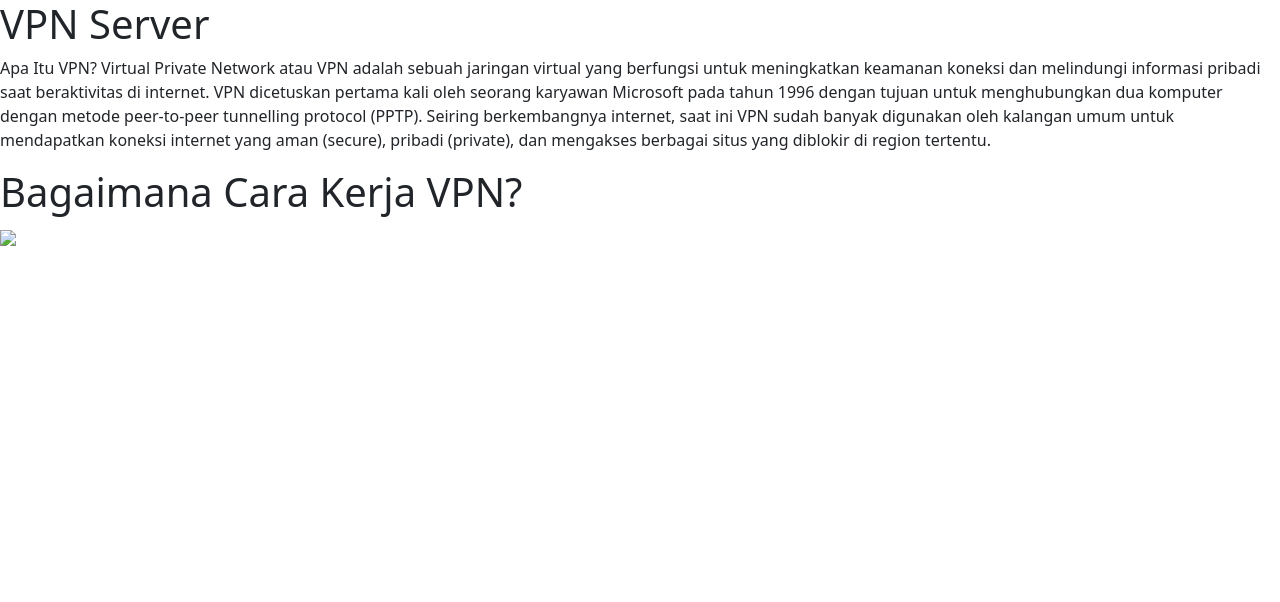
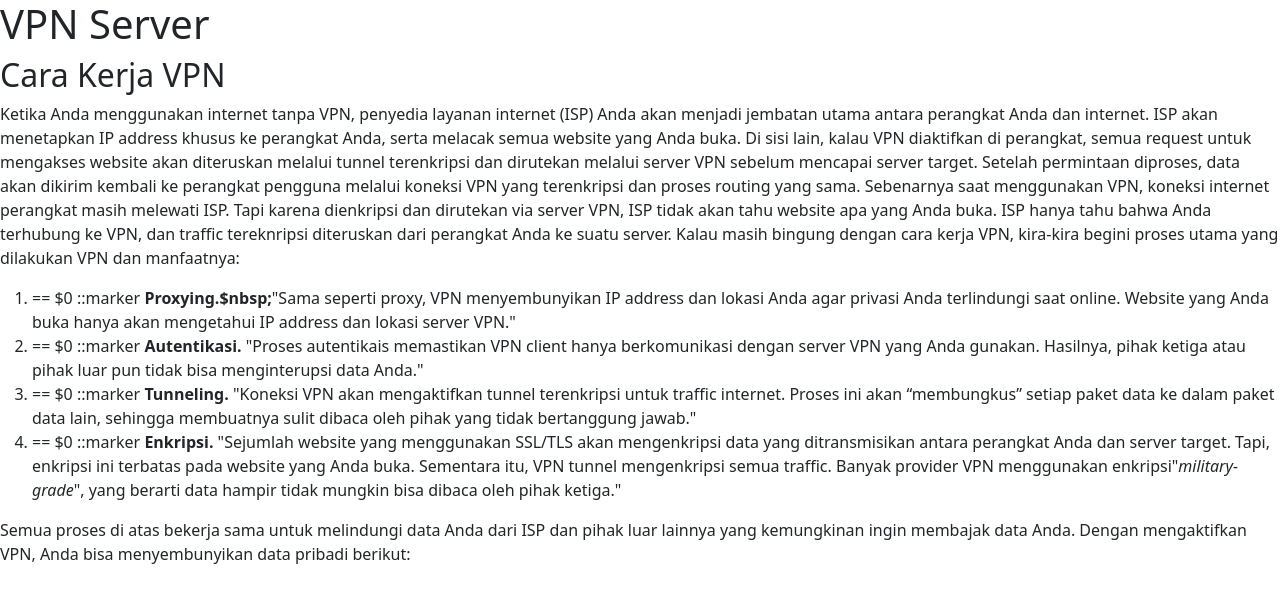
Before and after one commit to fathiryanda/fathiryanda.github.io, a plain HTML site: page vpnserver/index.html in a window 1280 px wide. Drawn offline with nearby package versions, Linux system fonts and the light colour scheme.

Commit message:
Update index.html

```diff
--- a/vpnserver/index.html
+++ b/vpnserver/index.html
@@ -9,13 +9,42 @@
   <body>
     <div>
     <h1>VPN Server</h1>
-    <p> Apa Itu VPN?
-Virtual Private Network atau VPN adalah sebuah jaringan virtual yang berfungsi untuk meningkatkan keamanan koneksi dan melindungi informasi pribadi saat beraktivitas di internet.
+    <h2>Cara Kerja VPN</h2>
+      <p>
+        Ketika Anda menggunakan internet tanpa VPN, penyedia layanan internet (ISP) Anda akan menjadi jembatan utama antara perangkat Anda dan internet. ISP akan menetapkan IP address khusus ke perangkat Anda, serta melacak semua website yang Anda buka.
 
-VPN dicetuskan pertama kali oleh seorang karyawan Microsoft pada tahun 1996 dengan tujuan untuk menghubungkan dua komputer dengan metode peer-to-peer tunnelling protocol (PPTP). Seiring berkembangnya internet, saat ini VPN sudah banyak digunakan oleh kalangan umum untuk mendapatkan koneksi internet yang aman (secure), pribadi (private), dan mengakses berbagai situs yang diblokir di region tertentu.</p></div>
+Di sisi lain, kalau VPN diaktifkan di perangkat, semua request untuk mengakses website akan diteruskan melalui tunnel terenkripsi dan dirutekan melalui server VPN sebelum mencapai server target.
 
-    <h1>Bagaimana Cara Kerja VPN?</h1>
-    <img src="Gambar1"/>
+Setelah permintaan diproses, data akan dikirim kembali ke perangkat pengguna melalui koneksi VPN yang terenkripsi dan proses routing yang sama.
+
+Sebenarnya saat menggunakan VPN, koneksi internet perangkat masih melewati ISP. Tapi karena dienkripsi dan dirutekan via server VPN, ISP tidak akan tahu website apa yang Anda buka. ISP hanya tahu bahwa Anda terhubung ke VPN, dan traffic tereknripsi diteruskan dari perangkat Anda ke suatu server.
+
+Kalau masih bingung dengan cara kerja VPN, kira-kira begini proses utama yang dilakukan VPN dan manfaatnya:
+      </p>
+      <ol>
+        <li>== $0
+        ::marker
+        <strong>Proxying.$nbsp;</strong>"Sama seperti proxy, VPN menyembunyikan IP address dan lokasi Anda agar privasi Anda terlindungi saat online. Website yang Anda buka hanya akan mengetahui IP address dan lokasi server VPN."
+        </li>
+        <li> == $0
+          ::marker
+          <strong>Autentikasi.&nbsp;</strong>"Proses autentikais memastikan VPN client hanya berkomunikasi dengan server VPN yang Anda gunakan. Hasilnya, pihak ketiga atau pihak luar pun tidak bisa menginterupsi data Anda."
+        </li>
+        <li> == $0
+          ::marker
+          <strong>Tunneling.&nbsp;</strong>"Koneksi VPN akan mengaktifkan tunnel terenkripsi untuk traffic internet. Proses ini akan “membungkus” setiap paket data ke dalam paket data lain, sehingga membuatnya sulit dibaca oleh pihak yang tidak bertanggung jawab."
+        </li>
+        <li> == $0
+          ::marker
+          <strong>Enkripsi.&nbsp;</strong>"Sejumlah website yang menggunakan SSL/TLS akan mengenkripsi data yang ditransmisikan antara perangkat Anda dan server target. Tapi, enkripsi ini terbatas pada website yang Anda buka. Sementara itu, VPN tunnel mengenkripsi semua traffic. Banyak provider VPN menggunakan enkripsi"<em>military-grade</em>", yang berarti data hampir tidak mungkin bisa dibaca oleh pihak ketiga."
+        </li>
+      </ol>
+      <p>
+        Semua proses di atas bekerja sama untuk melindungi data Anda dari ISP dan pihak luar lainnya yang kemungkinan ingin membajak data Anda.
+
+Dengan mengaktifkan VPN, Anda bisa menyembunyikan data pribadi berikut:
+      </p>
+
     <script src="https://cdn.jsdelivr.net/npm/bootstrap@5.3.2/dist/js/bootstrap.bundle.min.js" integrity="sha384-C6RzsynM9kWDrMNeT87bh95OGNyZPhcTNXj1NW7RuBCsyN/o0jlpcV8Qyq46cDfL" crossorigin="anonymous"></script>
   </body>
 </html>
```
